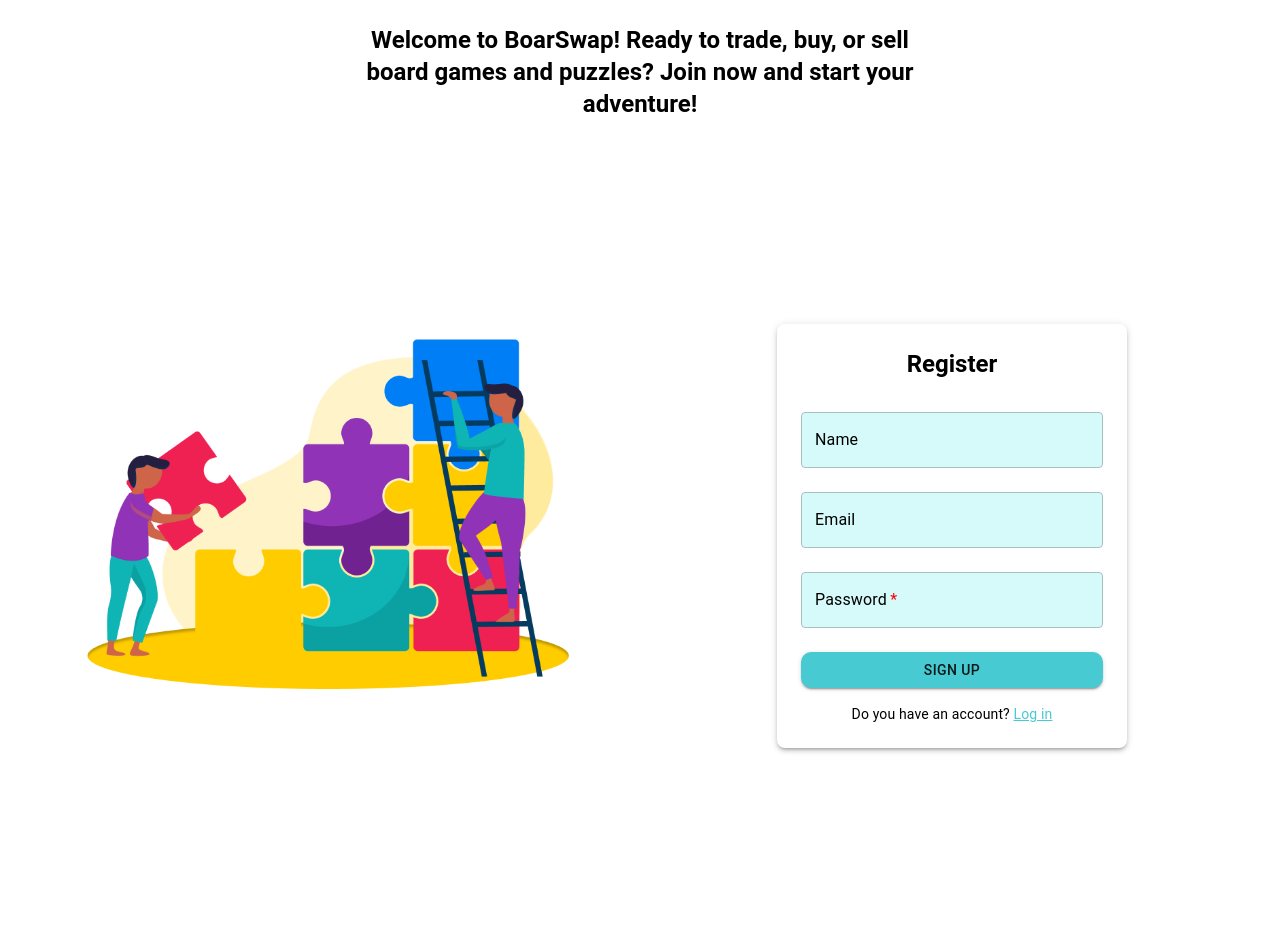
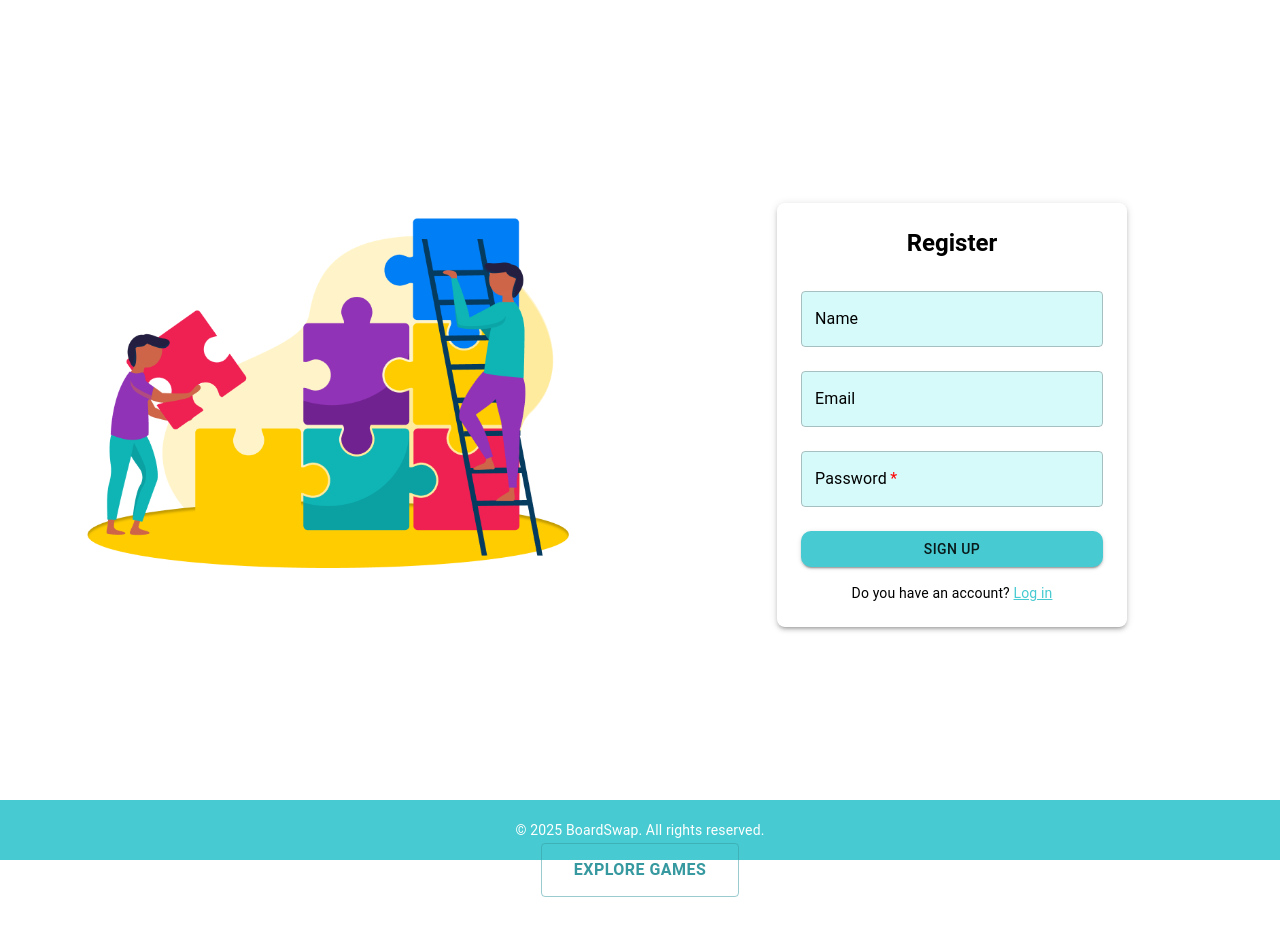
Before and after one commit to starshynova/BoardSwap, a React (Vite) app in the folder client/: page /register in a window 1280 px wide. Shown: the top 952 px of the page. After the commit the page ends 897 px from the top, so only its background shows below. Built offline with nearby package versions, Linux system fonts and the light colour scheme.

Commit message:
Implement footer sticky behavior at the bottom

```diff
--- a/client/src/components/Footer.jsx
+++ b/client/src/components/Footer.jsx
@@ -1,22 +1,20 @@
 import { Box, Typography, useTheme } from "@mui/material";
-import useFooterVisibility from "../hooks/useFooterVisibility";
 
 function Footer() {
-  const showFooter = useFooterVisibility();
   const theme = useTheme();
 
   return (
     <footer
-      style={{ backgroundColor: theme.palette.primary.main, padding: "20px 0" }}
+      style={{
+        backgroundColor: theme.palette.primary.main,
+        padding: "20px 0",
+        marginTop: "auto",
+        paddingTop: "20px",
+      }}
     >
-      <Box
-        sx={{
-          display: showFooter ? "block" : "none",
-          textAlign: "center",
-        }}
-      >
+      <Box sx={{ textAlign: "center" }}>
         <Typography variant="body2" sx={{ color: theme.palette.text.primary }}>
-          &copy; 2025 BoardSWap. All rights reserved.
+          &copy; 2025 BoardSwap. All rights reserved.
         </Typography>
       </Box>
     </footer>
--- a/client/src/hooks/useFooterVisibility.jsx
+++ /dev/null
@@ -1,38 +0,0 @@
-import { useEffect, useState } from "react";
-
-function useFooterVisibility() {
-  const [showFooter, setShowFooter] = useState(false);
-
-  useEffect(() => {
-    const handleScroll = () => {
-      if (
-        window.innerHeight + window.scrollY >=
-        document.body.offsetHeight - 10
-      ) {
-        setShowFooter(true);
-      } else {
-        setShowFooter(false);
-      }
-    };
-
-    const handleScrollWithRAF = () => {
-      window.requestAnimationFrame(handleScroll);
-    };
-
-    const handleResize = () => {
-      handleScroll();
-    };
-
-    window.addEventListener("scroll", handleScrollWithRAF);
-    window.addEventListener("resize", handleResize);
-
-    return () => {
-      window.removeEventListener("scroll", handleScrollWithRAF);
-      window.removeEventListener("resize", handleResize);
-    };
-  }, []);
-
-  return showFooter;
-}
-
-export default useFooterVisibility;
--- a/client/src/index.css
+++ b/client/src/index.css
@@ -14,12 +14,19 @@ menu {
   list-style: none;
 }
 
-body {
+html,
+body,
+#root {
+  height: 100%;
+  margin: 0;
+  display: flex;
+  flex-direction: column;
   background-image: url("../public/background.png");
   background-size: cover;
   background-position: center;
-  height: 100vh;
-  margin: 0;
-  display: flex;
-  flex-direction: column;
 }
+
+main {
+  flex-grow: 1;
+  margin-bottom: 20px;
+}
```
